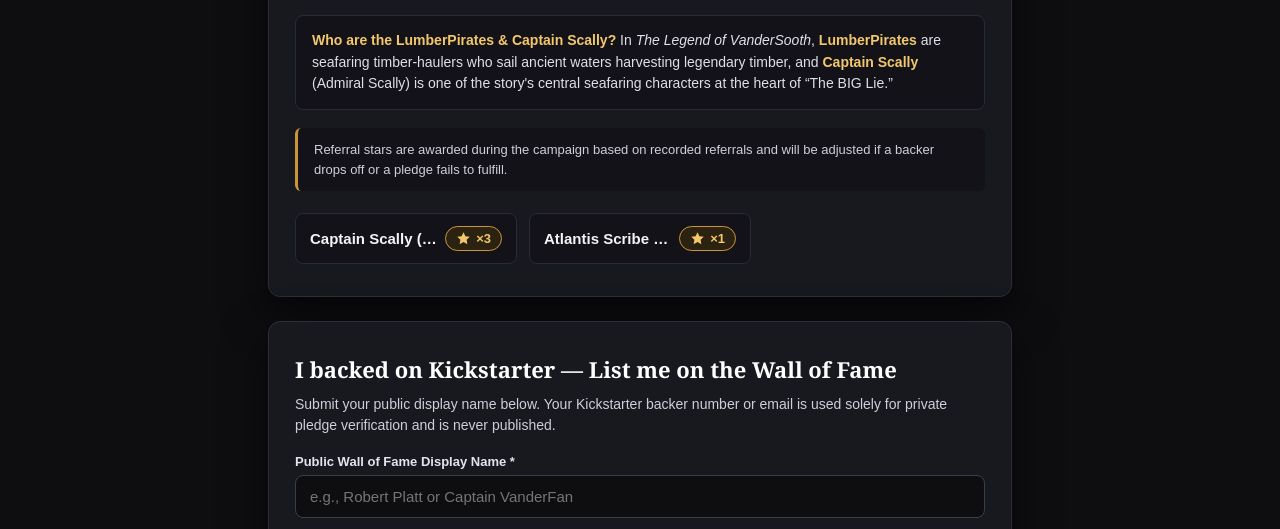
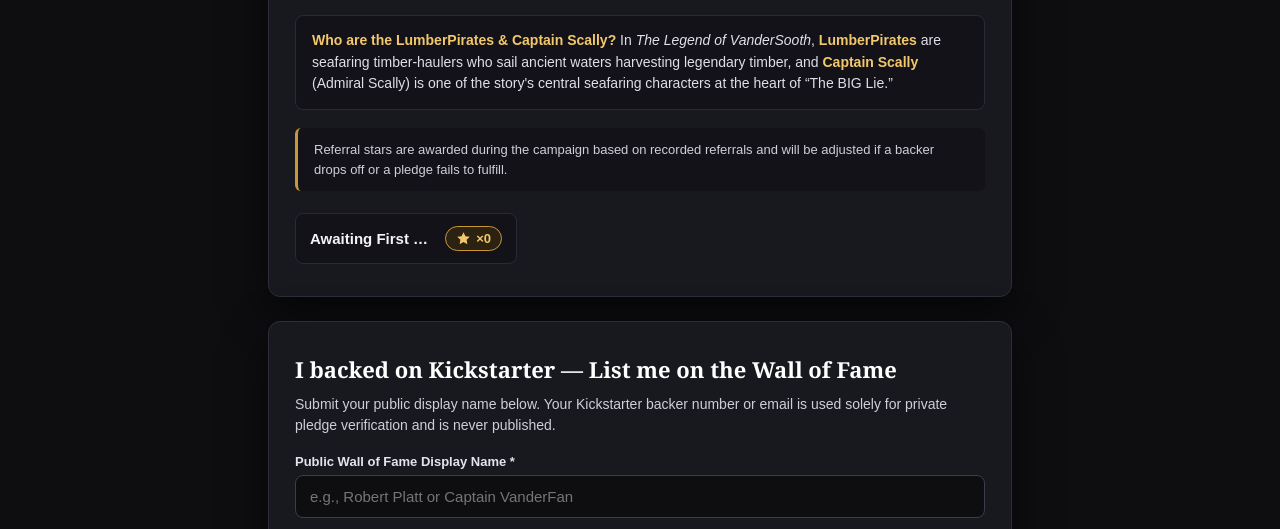
Before and after one commit to VanderSooth/VanderSooth.com, a plain HTML site: page wall-of-fame.html in a window 1280 px wide. Shown: the part 211-740 px from the top of the page. Drawn offline with Linux system fonts and the light colour scheme.

Commit message:
Update vandersooth.com pages, favicon, banner, and Wall of Fame

```diff
--- a/wall-of-fame.html
+++ b/wall-of-fame.html
@@ -153,18 +153,8 @@
       <!-- WOF_ROSTER_START -->
       <div class="roster-grid">
         <div class="backer-entry">
-          <span class="backer-name">Captain Scally (Preview)</span>
-          <span class="star-badge" title="Referral Stars">
-            <svg class="star-icon" viewBox="0 0 24 24" fill="#f3c86b" aria-hidden="true"><path d="M12 2l3.09 6.26L22 9.27l-5 4.87 1.18 6.88L12 17.77l-6.18 3.25L7 14.14 2 9.27l6.91-1.01L12 2z"/></svg>
-            &times;3
-          </span>
-        </div>
-        <div class="backer-entry">
-          <span class="backer-name">Atlantis Scribe (Preview)</span>
-          <span class="star-badge" title="Referral Stars">
-            <svg class="star-icon" viewBox="0 0 24 24" fill="#f3c86b" aria-hidden="true"><path d="M12 2l3.09 6.26L22 9.27l-5 4.87 1.18 6.88L12 17.77l-6.18 3.25L7 14.14 2 9.27l6.91-1.01L12 2z"/></svg>
-            &times;1
-          </span>
+          <span class="backer-name">Awaiting First Verified Crew Members</span>
+          <span class="star-badge" title="Referral Stars"><svg class="star-icon" viewBox="0 0 24 24" fill="#f3c86b" aria-hidden="true"><path d="M12 2l3.09 6.26L22 9.27l-5 4.87 1.18 6.88L12 17.77l-6.18 3.25L7 14.14 2 9.27l6.91-1.01L12 2z"/></svg> &times;0</span>
         </div>
       </div>
       <!-- WOF_ROSTER_END -->
```
